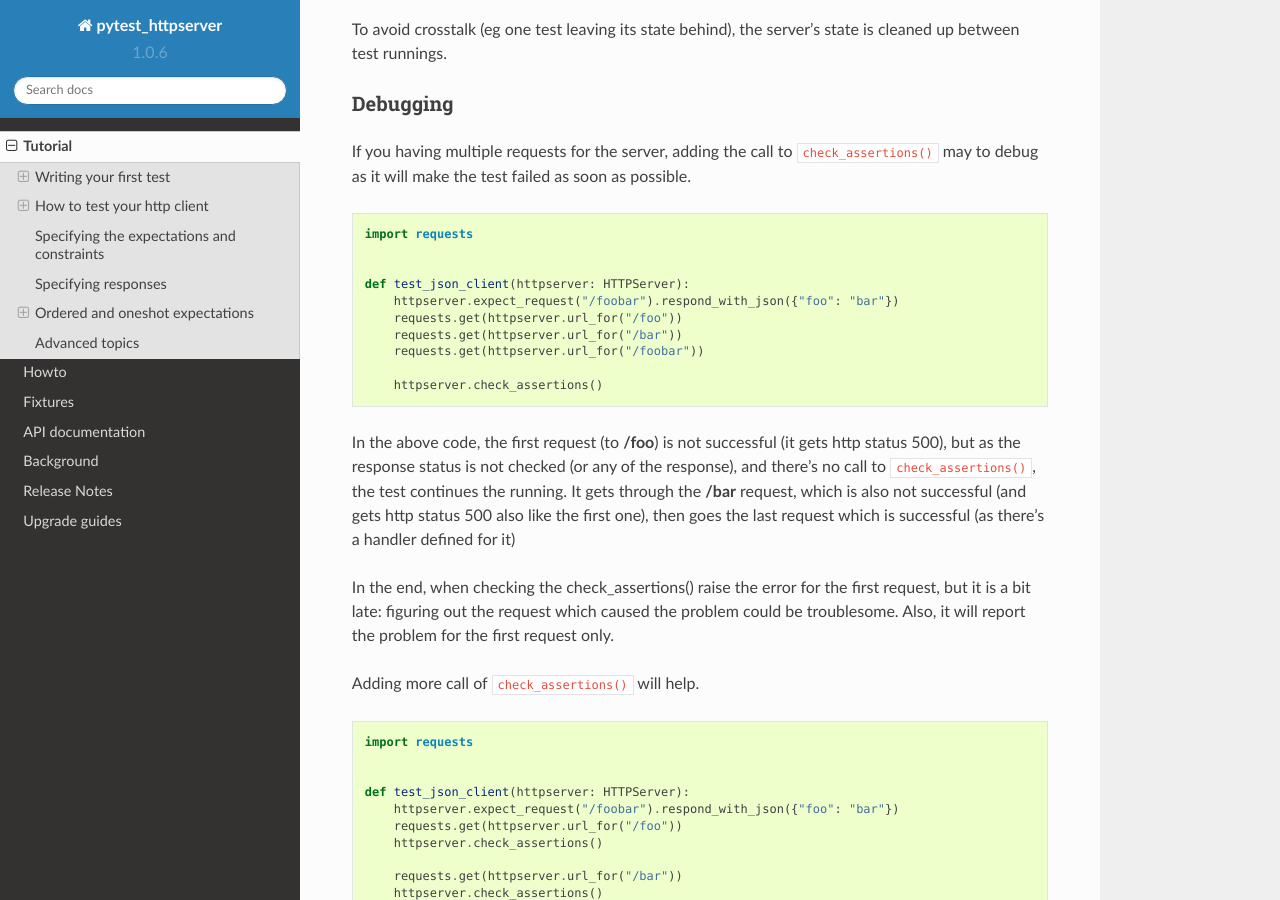
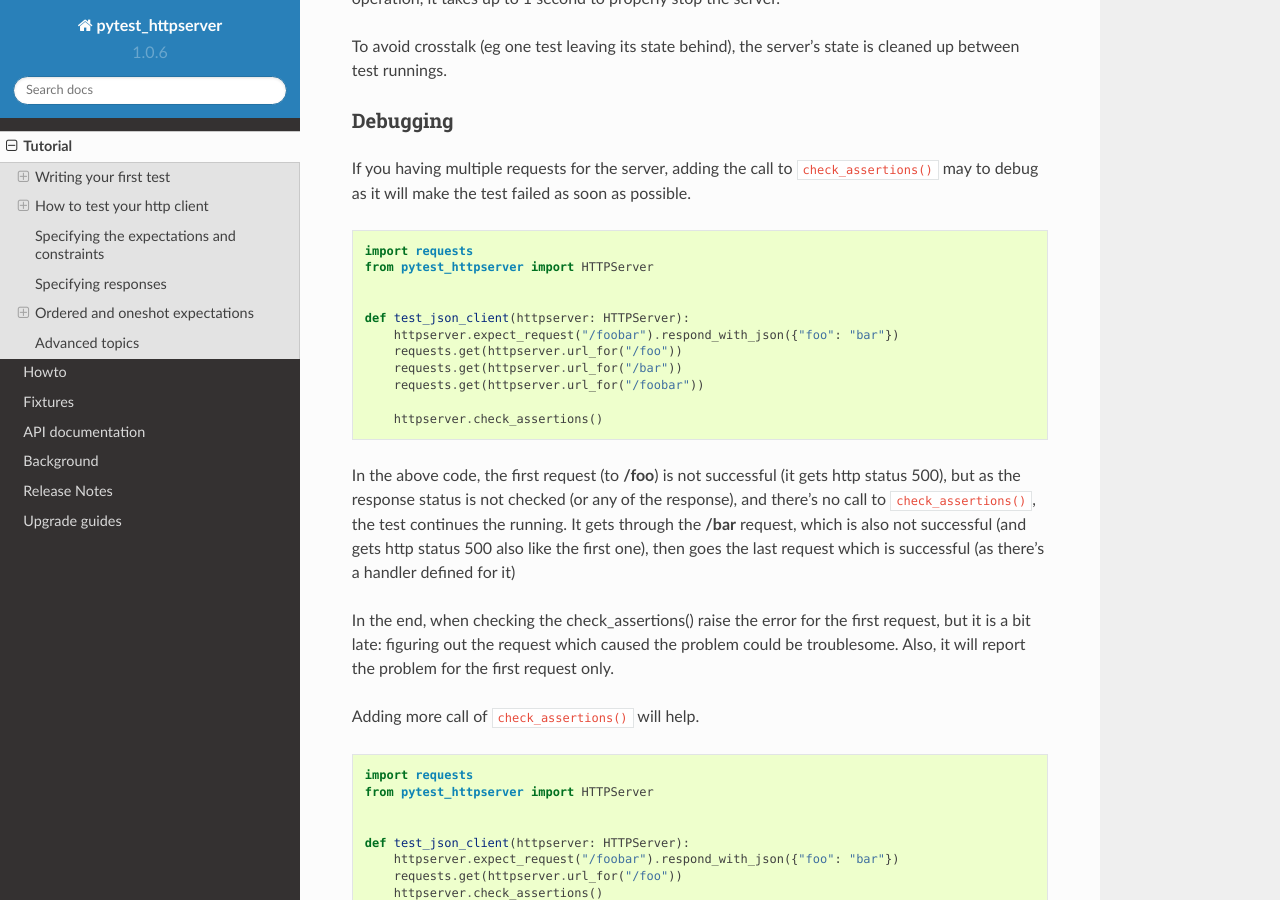
Before and after one commit to csernazs/pytest-httpserver, a Sphinx documentation site: the page built from doc/tutorial.rst, in a window 1280 px wide and 900 px high, scrolled down 7947 px. Built offline with Sphinx 7.4.7 and the Read the Docs theme 2.0.0, drawn with Linux system fonts in a browser that asks for light colours; some of the changed text lies outside the part shown.

Commit message:
Add the HTTPServer class import to the doc (Close #204)

```diff
--- a/doc/index.rst
+++ b/doc/index.rst
@@ -25,6 +25,7 @@ Example
 .. code:: python
 
     import requests
+    from pytest_httpserver import HTTPServer
 
 
     def test_json_client(httpserver: HTTPServer):
--- a/doc/tutorial.rst
+++ b/doc/tutorial.rst
@@ -14,6 +14,7 @@ With pytest-httpserver, a test looks like this:
 .. code:: python
 
     import requests
+    from pytest_httpserver import HTTPServer
 
 
     def test_json_client(httpserver: HTTPServer):
@@ -457,6 +458,7 @@ soon as possible.
 .. code:: python
 
     import requests
+    from pytest_httpserver import HTTPServer
 
 
     def test_json_client(httpserver: HTTPServer):
@@ -484,6 +486,7 @@ Adding more call of ``check_assertions()`` will help.
 .. code:: python
 
     import requests
+    from pytest_httpserver import HTTPServer
 
 
     def test_json_client(httpserver: HTTPServer):
```
